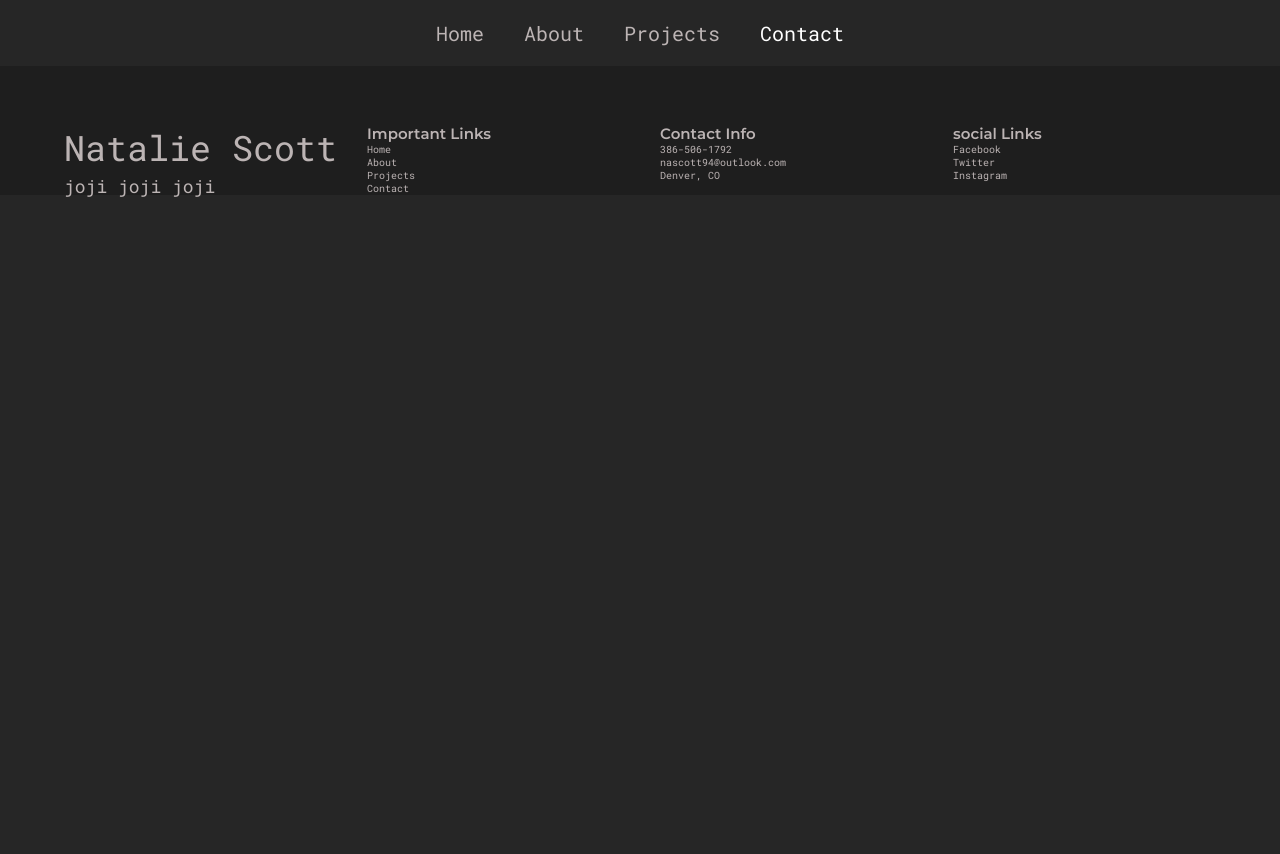
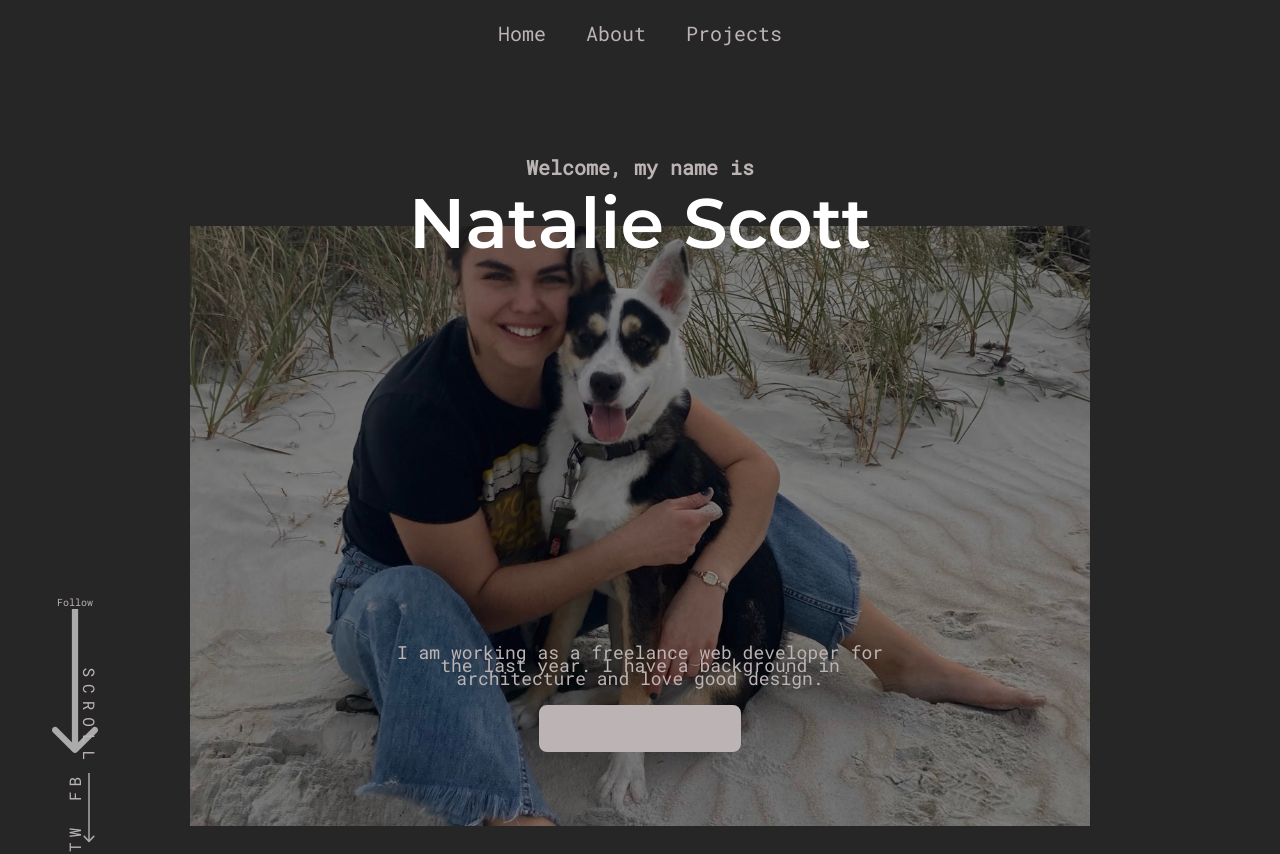
Before and after one commit to nascott94/actual-portfolio, a React (Create React App) app: page /contact in a window 1280 px wide. Shown: the top 854 px of the page. Before the commit the page ends 800 px from the top, so only its background shows below. Built offline with nearby package versions, Linux system fonts and the light colour scheme; a web font is replaced by a local one.

Commit message:
deleted the contact page and components

```diff
--- a/src/App.js
+++ b/src/App.js
@@ -2,7 +2,7 @@ import React from 'react';
 import { BrowserRouter as Router, Route, Switch } from 'react-router-dom';
 import NavMenu from './components/NavMenu';
 import About from './pages/About';
-import Contact from './pages/Contact';
+
 import Home from './pages/Home';
 import Projects from './pages/Projects';
 import Footer from './components/Footer';
@@ -19,9 +19,7 @@ function App() {
           <Route path="/projects">
             <Projects />
           </Route>
-          <Route path="/contact">
-            <Contact />
-          </Route>
+
           <Route path="/">
             <Home />
           </Route>
--- a/src/components/NavMenu.js
+++ b/src/components/NavMenu.js
@@ -145,17 +145,6 @@ export default function NavMenu() {
             Projects
           </NavLink>
         </li>
-        <li>
-          <NavLink
-            to="/contact"
-            onClick={() => setShowNav(!showNav)}
-            role="button"
-            onKeyDown={() => setShowNav(!showNav)}
-            tabIndex={0}
-          >
-            Contact
-          </NavLink>
-        </li>
       </ul>
     </NavMenuStyles>
   );
--- a/src/pages/Contact.js
+++ /dev/null
@@ -1,9 +0,0 @@
-import React from 'react';
-
-export default function Contact() {
-  return (
-    <div>
-      <h1>this is contact page</h1>
-    </div>
-  );
-}
```
